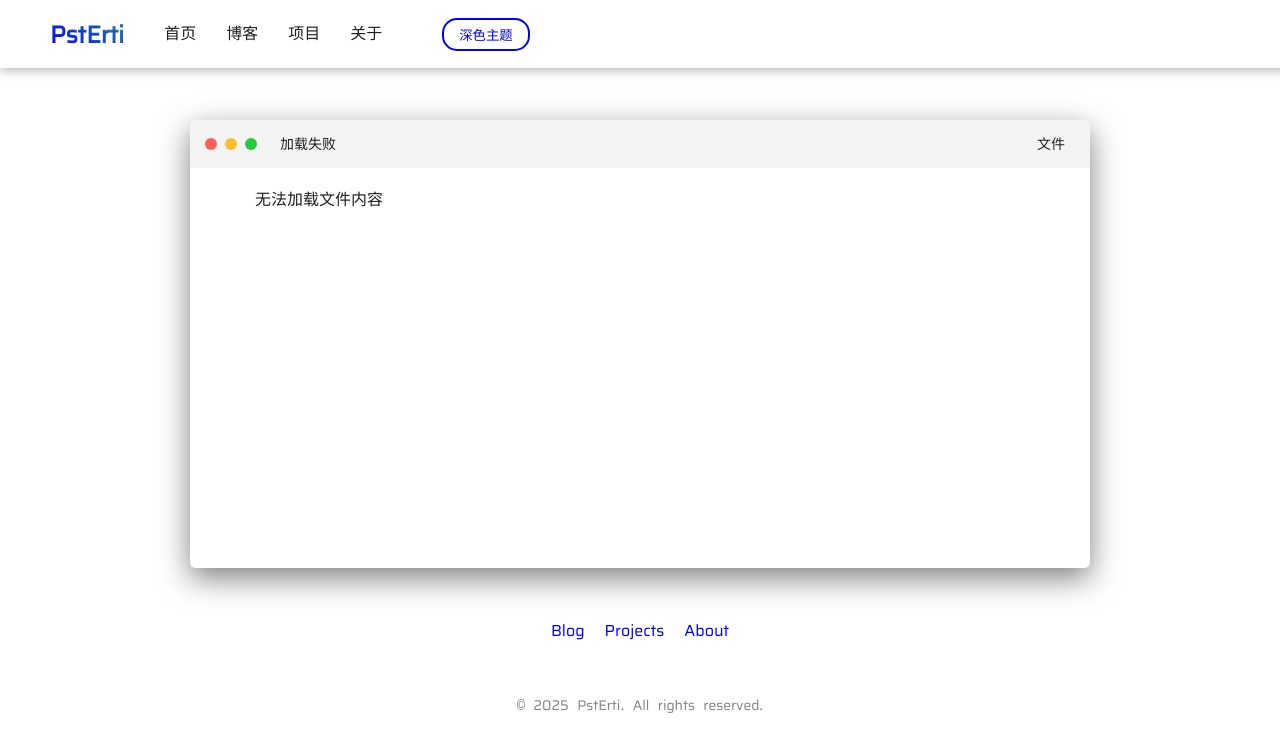
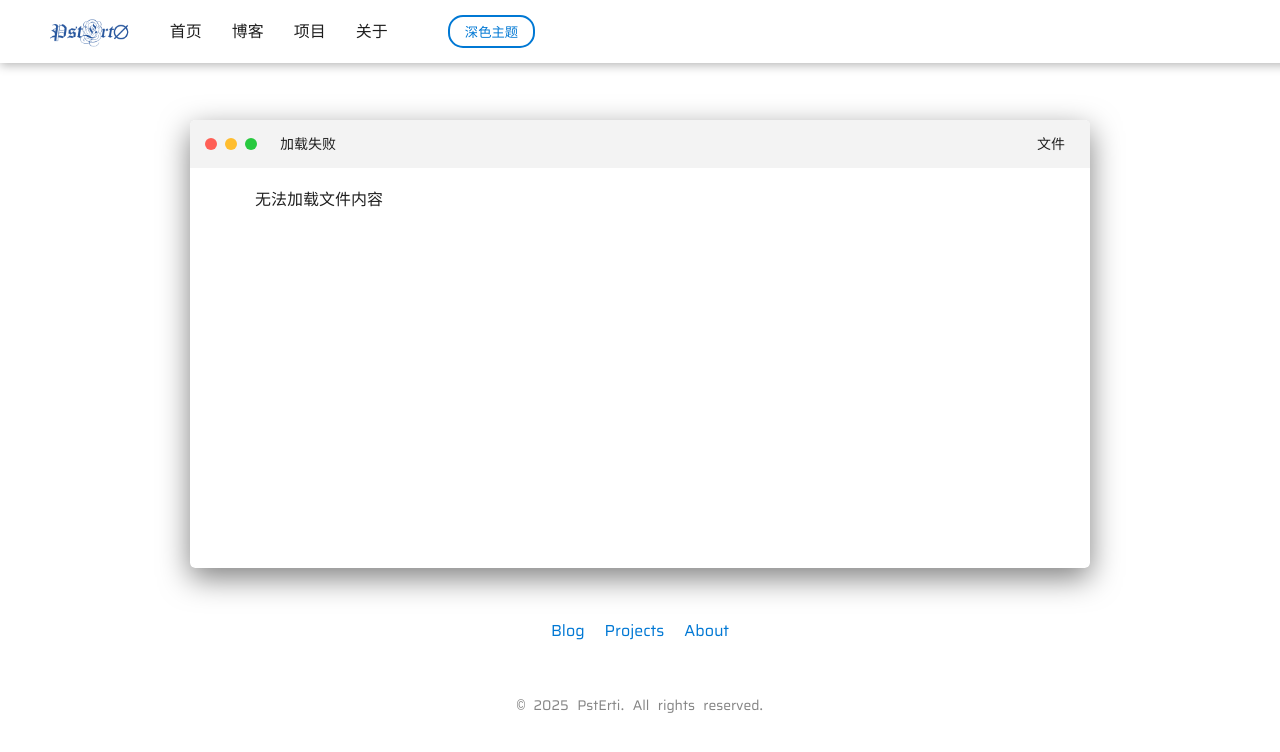
Before and after one commit to PstErti/PstErti.github.io, a plain HTML site: page index.html in a window 1280 px wide. Drawn offline with Linux system fonts and the light colour scheme; no server answers.

Commit message:
PstErti Logo update

```diff
--- a/index.html
+++ b/index.html
@@ -403,14 +403,15 @@
         }
 
         .logo {
-            font-size: 24px;
-            font-weight: bold;
-            background: linear-gradient(45deg,
-                    var(--color-accentColor),
-                    var(--color-accentColor2));
-            background-clip: text;
-            -webkit-text-fill-color: transparent;
-            animation: gradientFlow 8s linear infinite;
+            height: 30px;
+            position: relative;
+        }
+
+        .logo img {
+            height: 100%;
+            width: auto;
+            filter: var(--color-logoTint);
+            transition: filter 0.3s;
         }
 
         .nav-links {
@@ -669,7 +670,9 @@
     <!-- 新增页眉 -->
     <header class="header">
         <div class="header-left">
-            <div class="logo">PstErti</div>
+            <div class="logo">
+                <img src="resource/texture/logo-PstErti-500x188.png" alt="PstErti">
+            </div>
             <nav class="nav-links">
                 <a href="#" class="nav-link">首页</a>
                 <a href="#" class="nav-link">博客</a>
--- a/resource/article/MainPage/ThisWebsite.json
+++ b/resource/article/MainPage/ThisWebsite.json
@@ -5,7 +5,7 @@
   "version": "0.0.2",
   "time": "1743826874",
   "keywords": [
-    "@PstErti",
+    "PstErti",
     "Projects",
     "Articles"
   ],
--- a/resource/js/themes.js
+++ b/resource/js/themes.js
@@ -21,7 +21,8 @@ const ThemeManager = {
             menuDropdownShadow: 'rgba(0, 0, 0, 0.3)',
             titleBar: '#2d2d2d',
             accentColor: '#569CD6',
-            accentColor2: '#4EC9B0'
+            accentColor2: '#9CDCFE',
+            logoTint: 'invert(23%) sepia(90%) saturate(1900%) hue-rotate(195deg) brightness(94%)'  // 深蓝色
         },
         light: {
             background: '#ffffff',
@@ -43,8 +44,9 @@ const ThemeManager = {
             menuDropdownBg: '#ffffff',
             menuDropdownShadow: 'rgba(0, 0, 0, 0.1)',
             titleBar: '#f3f3f3',
-            accentColor: '#0000ff',
-            accentColor2: '#267f99'
+            accentColor: '#0078D4',
+            accentColor2: '#28A8EA',
+            logoTint: 'invert(70%) sepia(20%) saturate(1800%) hue-rotate(177deg) brightness(102%)'  // 浅蓝色
         }
     },
 
```
Also changed, not shown: resource/texture/logo-PstErti-1000x375.png (added), resource/texture/logo-PstErti-2000x750.png (added), resource/texture/logo-PstErti-4000x1500.png (added), resource/texture/logo-PstErti-500x188.png (added).
